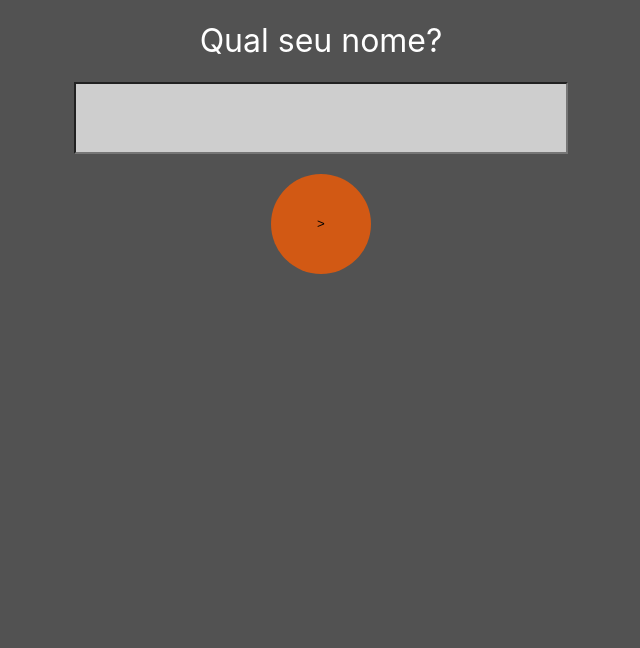
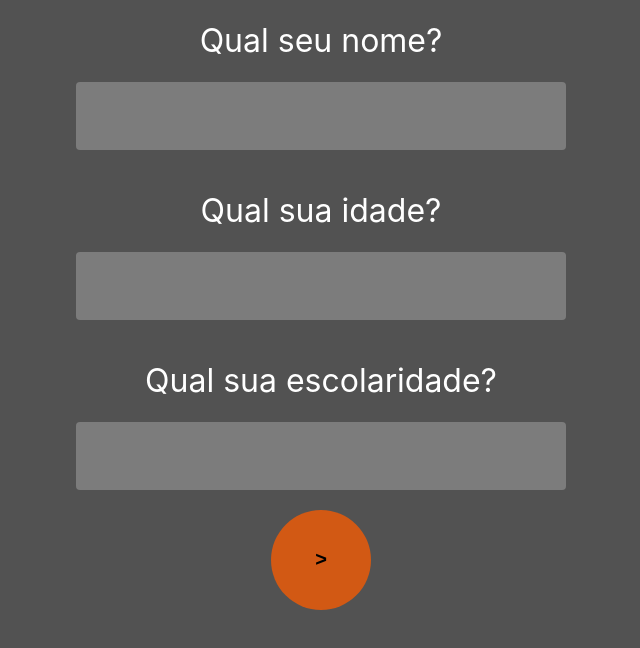
Before and after one commit to MarcosMoraes23/rocketseat-hackaton-51, a React (Create React App) app: page / in a window 1280 px wide. Shown: the top 648 px of the page, without its empty margins (319-959 px from the left). Built offline with nearby package versions, Linux system fonts and the light colour scheme.

Commit message:
Adiciona novos campos de form

```diff
--- a/src/App.js
+++ b/src/App.js
@@ -10,7 +10,13 @@ function App() {
   const [nome, setNome] = useState("");
   const [idade, setIdade] = useState("");
   const [escolaridade, setEscolaridade] = useState("");
-  const [profissao, setProfissao] = useState("");
+  // const profissoes = ["Dentista", "Médico", "Advogado"];
+
+  const handleSubmit = (event) => {
+    event.preventDefault();
+
+    alert("viado");
+  }
 
   return (
     <div className="main-container">
@@ -18,8 +24,17 @@ function App() {
         <Title>
           Qual seu nome?
         </Title>
-        <InputText value={nome} onChange={(event) => setNome(event.target.value)}/>
-        <ButtonNext>
+        <InputText value={nome} onChange={(event) => setNome(event.target.value)} />
+        <Title>
+          Qual sua idade?
+        </Title>
+        <InputText value={idade} onChange={(event) => setIdade(event.target.value)} />
+        <Title>
+          Qual sua escolaridade?
+        </Title>
+        <InputText value={escolaridade} onChange={(event) => setEscolaridade(event.target.value)} />
+
+        <ButtonNext type="submit" onClick={(event) => handleSubmit(event)}>
           >
         </ButtonNext>
       </Container>
--- a/src/components/ButtonNext/ButtonNextStyle.js
+++ b/src/components/ButtonNext/ButtonNextStyle.js
@@ -9,6 +9,9 @@ export const ButtonNext = styled.button`
   height: 100px;
   border: none;
   transition: all 0.25s ease-in-out;
+  font-size: 20px;
+  font-weight: bolder;
+  cursor: pointer;
 
   &:hover {
     opacity: 0.7;
--- a/src/components/InputText/InputTextStyle.js
+++ b/src/components/InputText/InputTextStyle.js
@@ -1,10 +1,12 @@
 import styled from 'styled-components';
 
 export const InputText = styled.input`
-  background-color: #cecece;
+  background-color: rgba(221, 221, 221, .3);
   padding: 20px;
   width: 450px;
   outline: none;
   font-size: 24px;
   margin-bottom: 20px;
+  border: none;
+  border-radius: 4px;
 `;
```
